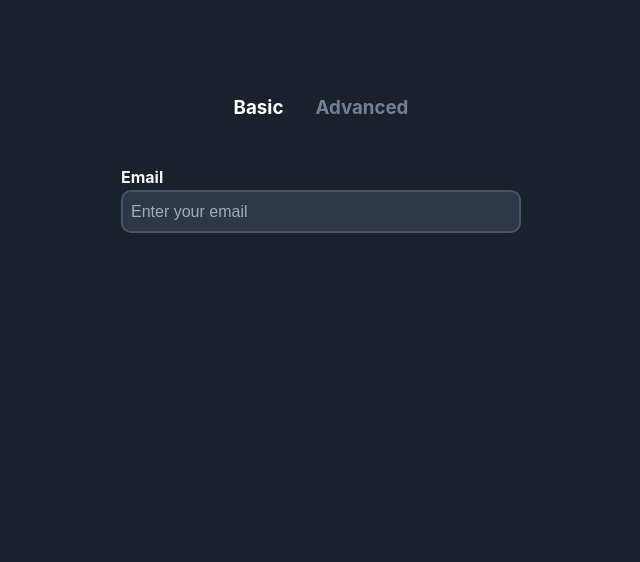
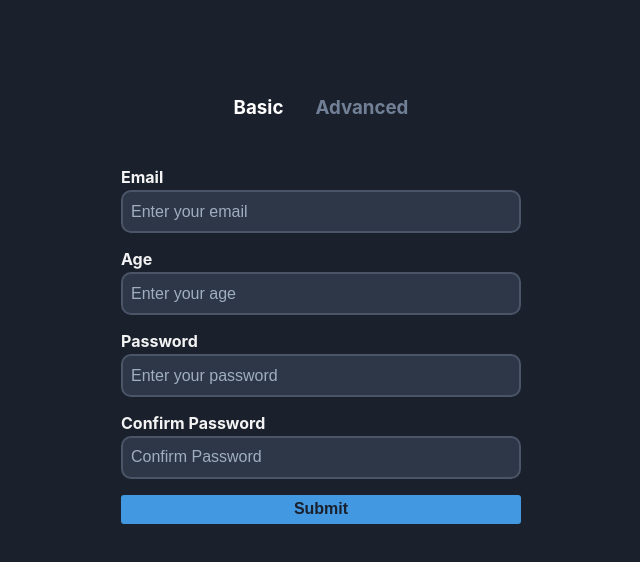
Before and after one commit to sbullocks/Formik_Practice, a React (Create React App) app: page / in a window 1280 px wide. Shown: the top 562 px of the page, without its empty margins (319-959 px from the left). Built offline with nearby package versions, Linux system fonts and the light colour scheme.

Commit message:
added useFormik() function with values and inputs.

```diff
--- a/src/App.js
+++ b/src/App.js
@@ -9,13 +9,13 @@
     <div className="App">
       <nav>
         <h3
-          onClick={() => setView("basic")}
+          onClick={() => setView("basic")} //view and state
           style={{ color: view === "basic" ? "#fff" : "" }}
         >
           Basic
         </h3>
         <h3
-          onClick={() => setView("advanced")}
+          onClick={() => setView("advanced")} //view and state. Line 24: based on the view, its set to basic or advanced.
           style={{ color: view === "advanced" ? "#fff" : "" }}
         >
           Advanced
--- a/src/components/BasicForm.js
+++ b/src/components/BasicForm.js
@@ -1,9 +1,64 @@
+import { useFormik } from "formik";
+
+//storing the values we need for the form.
 const BasicForm = () => {
+  const formik = useFormik({
+    initialValues: {
+      email: "",
+      age: "",
+      password: "",
+      confirmPassword: "",
+    },
+    onSubmit: (values) => {
+      alert(JSON.stringify(values, null, 2));
+    },
+  });
+
+  console.log(formik);
+  //the below inputs are tracking the different values.
   return (
     <form autoComplete="off">
       <label htmlFor="email">Email</label>
-      <input id="email" type="email" placeholder="Enter your email" />
+      <input
+        value={formik.values.email}
+        onChange={formik.handleChange}
+        id="email"
+        type="email"
+        placeholder="Enter your email"
+        onBlur={formik.handleBlur}
+      />
+      <label htmlFor="age">Age</label>
+      <input
+        id="age"
+        type="number"
+        placeholder="Enter your age"
+        value={formik.values.age}
+        onChange={formik.handleChange}
+        onBlur={formik.handleBlur} //validates the form when you click off the field.
+      />
+      <label htmlFor="password">Password</label>
+      <input
+        id="password"
+        type="password"
+        placeholder="Enter your password"
+        value={formik.values.password}
+        onChange={formik.handleChange}
+        onBlur={formik.handleBlur}
+      />
+      <label htmlFor="confirmPassword">Confirm Password</label>
+      <input
+        id="confirmPassword"
+        type="password"
+        placeholder="Confirm Password"
+        value={formik.values.confirmPassword}
+        onChange={formik.handleChange}
+        onBlur={formik.handleBlur}
+      />
+      <button type="submit">Submit</button>
     </form>
   );
 };
 export default BasicForm;
+
+//useFormik() is a custom React hook that will return all Formik state and helpers directly.
+//Line 15. console.log(formik); to see the form state and different helpers. methods like touched, sumbmitting...
```
